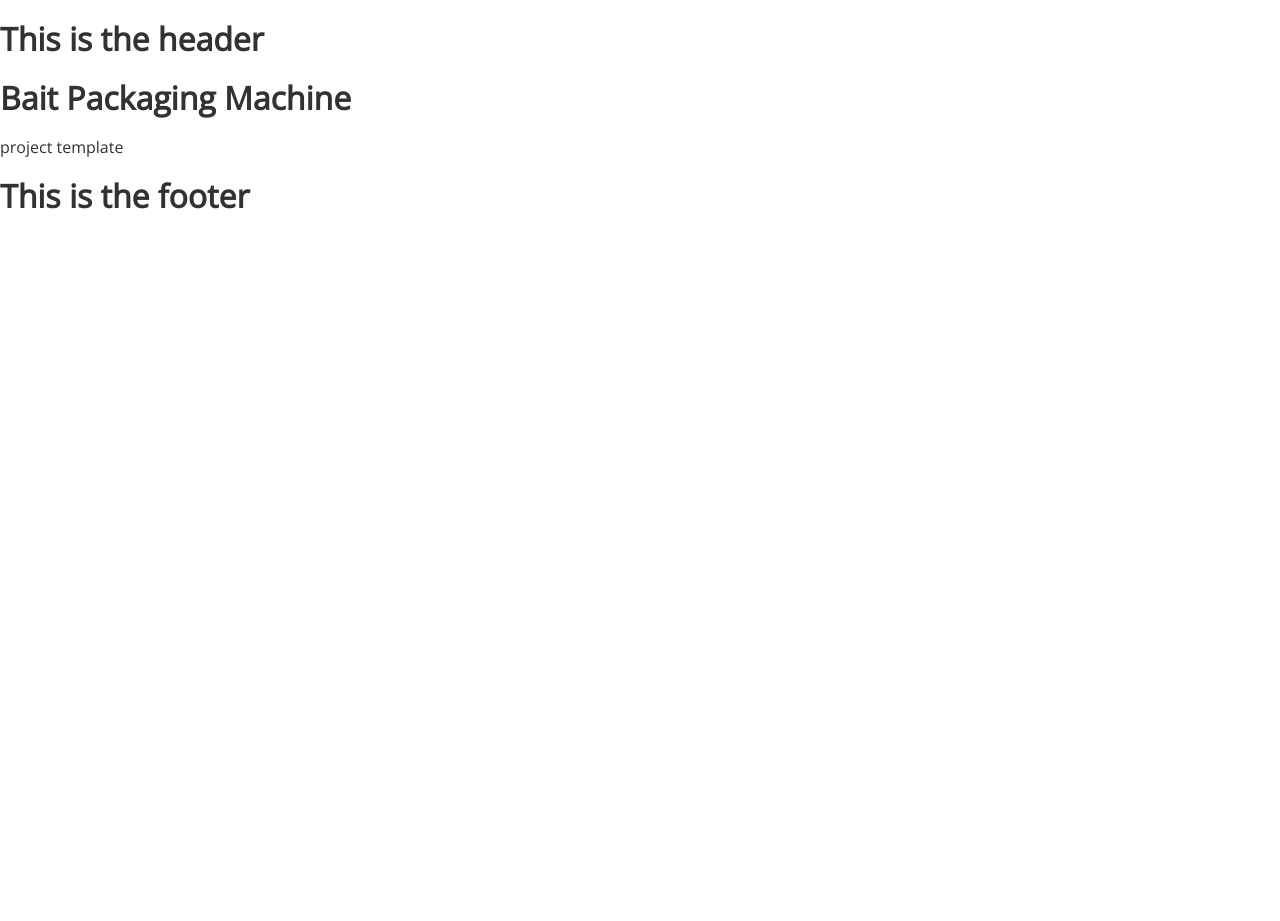
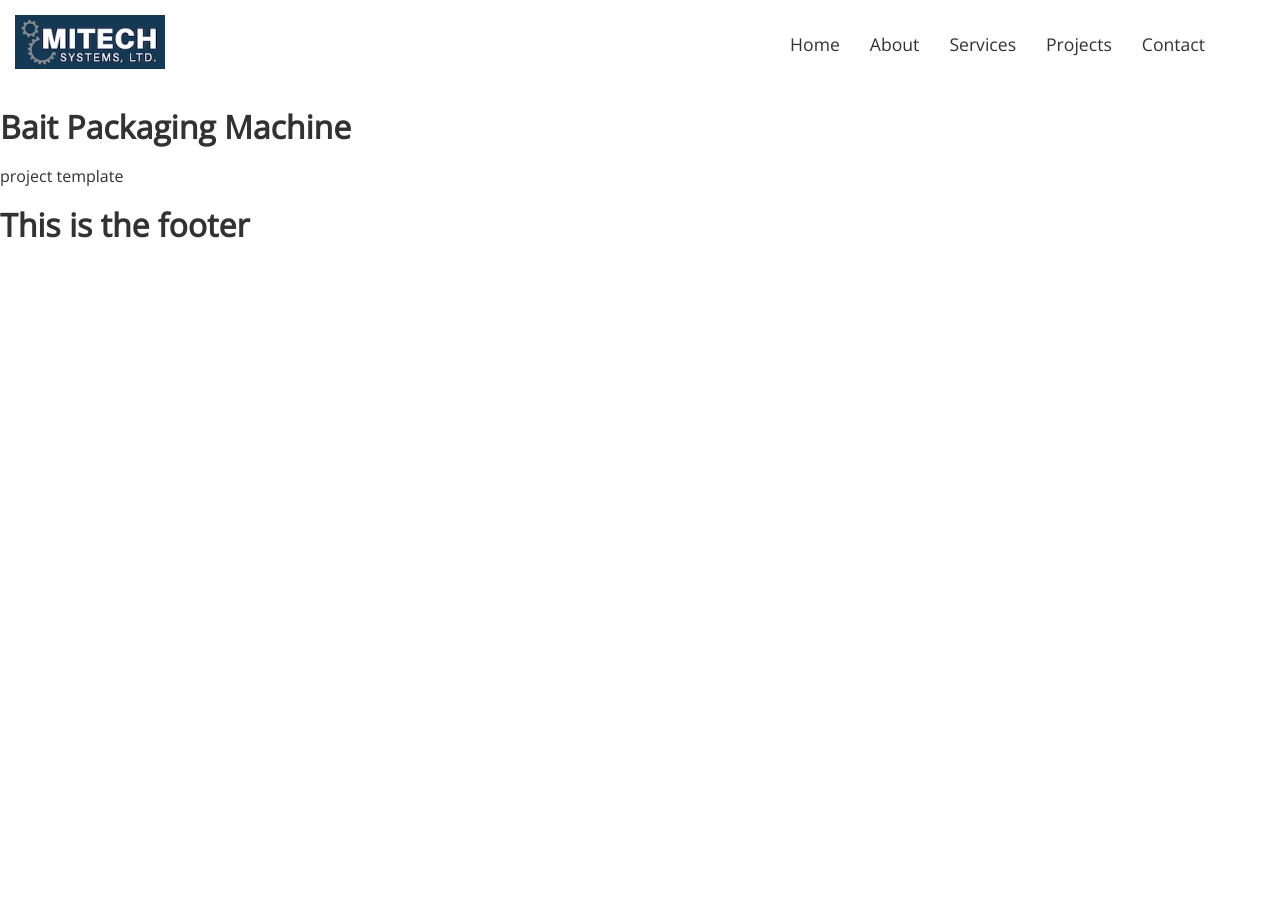
Before and after one commit to mitechsys/mitech, a Jekyll site: the page built from _projects/bait_packaging_machine.html, in a window 1280 px wide. Built offline with Jekyll 4.4.1, drawn with Linux system fonts in a browser that asks for light colours; nearby versions of some CDN libraries; after the commit the page ends 900 px from its top, so only the background shows below that.

Commit message:
Basic working top nav

```diff
--- /dev/null
+++ b/_data/menu_items.yml
@@ -0,0 +1,8 @@
+- name: Home
+  link: /
+- name: About
+  link: /about
+- name: Services
+  link: /services
+- name: Projects
+  link: /projects
--- a/_data/projects.yml
+++ /dev/null
@@ -1,5 +0,0 @@
-- name: bait_packaging
-  title: Bait packaging machine
-  model: bait_packaging_model.jpg
-  pic: bait_packaging_machine.jpg
-  link: /projects/bait_packaging_machine
--- a/_includes/header.html
+++ b/_includes/header.html
@@ -1 +1,9 @@
-<h1>This is the header</h1>
+<header>
+  <nav>
+    <ul id="menu" class="menu">
+      <li class="logo"><a href="{{ '/' | relative_url }}"><img src="/assets/images/logo_cropped.jpg" alt="Mitech logo"></a></li>
+      <li id="toggle" class="toggle"><a href="#"><i id="icon" class="fas fa-bars"></i></a></li>
+      {% include menu_item_list.html %}
+    </ul>
+  </nav>
+</header>
--- /dev/null
+++ b/_includes/menu_item_list.html
@@ -0,0 +1,13 @@
+{% for item in site.data.menu_items %}
+<li class="item">
+  <a href="{{ item.link | relative_url }}"
+  {% if page.url == item.link %}
+    class="current"
+  {% endif %}>
+    {{ item.name }}
+  </a>
+</li>
+{% endfor %}
+<li class="item">
+  <a href="mailto:mike.milosh@mitechsys.com">Contact</a>
+</li>
--- /dev/null
+++ b/_sass/header.scss
@@ -0,0 +1,111 @@
+header {
+  nav {
+    li {
+      list-style: none;
+    }
+    padding: 15px;
+    ul {
+      margin: 0;
+      padding: 0;
+    }
+    a {
+      text-decoration: none;
+    }
+  }
+
+  .item {
+    a {
+      color: $darkGrey;
+      font-size: 1.1em;
+      &:hover {
+        color: $green;
+      }
+    }
+  }
+
+  ul.menu {
+    display: grid;
+    grid-template-columns: 1fr repeat(7, max-content);
+    align-items: center;
+    grid-auto-flow: column;
+    gap: 30px;
+  }
+
+  .logo img {
+    width: 150px;
+  }
+
+  .toggle {
+    display: none;
+  }
+}
+
+@media screen and (max-width: 960px) {
+  header {
+    ul.menu {
+      grid-template-columns: 1fr  min-content ;
+      align-items: center;
+      grid-auto-flow: row;
+      gap: 2px;
+    }
+
+    .logo {
+      font-size: 1.4em;
+      padding-bottom: 10px;
+      grid-row: 1 / span 1;
+    }
+
+    .toggle {
+      display: block;
+      font-size: 20px;
+      padding-bottom: 5px;
+      grid-row: 1 / span 1;
+    }
+
+    .item {
+      display: none;
+      text-align: center;
+      background: lighten($green, 45%);
+      &:hover {
+        background: lighten($green, 30%)
+      }
+      a {
+        display: block;
+        padding: 12px;
+        font-size: 1.1em;
+        &:hover {
+          color: white;
+        }
+      }
+    }
+
+    .active .item {
+      display: block;
+    }
+
+    ul.menu li:nth-child(3) {
+      grid-column: 1 / span 2;
+      grid-row: 2;
+    }
+
+    ul.menu li:nth-child(4) {
+      grid-column: 1 / span 2;
+      grid-row: 3;
+    }
+
+    ul.menu li:nth-child(5) {
+      grid-column: 1 / span 2;
+      grid-row: 4;
+    }
+
+    ul.menu li:nth-child(6) {
+      grid-column: 1 / span 2;
+      grid-row: 5;
+    }
+
+    ul.menu li:nth-child(7) {
+      grid-column: 1 / span 2;
+      grid-row: 6 ;
+    }
+  }
+}
--- a/_sass/main.scss
+++ b/_sass/main.scss
@@ -1,4 +1,10 @@
+$green: rgb(107, 153, 76);
+$darkGreen: rgb(56, 66, 48);
 $darkGrey: rgb(50, 50, 50);
+$darkRed: rgb(46, 5, 13);
+$lightGreyGreen: rgb(204, 214, 197);
+$plum: rgb(73, 65, 82);
+$offWhite: rgb(220, 220, 220);
 
 body {
   margin: 0;
--- a/assets/css/style.scss
+++ b/assets/css/style.scss
@@ -2,4 +2,5 @@
 ---
 @import "normalize";
 @import "main";
+@import "header";
 @import "project_grid";
--- a/assets/js/app.js
+++ b/assets/js/app.js
@@ -0,0 +1,24 @@
+window.onload = (event) => {
+
+  const toggle = document.querySelector("header #toggle");
+  const menu = document.querySelector("header #menu");
+  const icon = document.querySelector("header #icon");
+
+  function toggleMenu() {
+    if (menu.classList.contains("active")) {
+      menu.classList.remove("active");
+      icon.classList.remove("fa-times");
+      icon.classList.add("fa-bars");
+    } else {
+        menu.classList.add("active");
+        icon.classList.add("fa-times");
+        icon.classList.remove("fa-bars");
+    }
+  }
+
+  toggle.addEventListener("click", toggleMenu);
+
+  let year = document.querySelector("#year");
+  year.textContent = (new Date()).getFullYear();
+
+};
```
Also changed, not shown: assets/images/logo_cropped.jpg (added), 8 other files.
